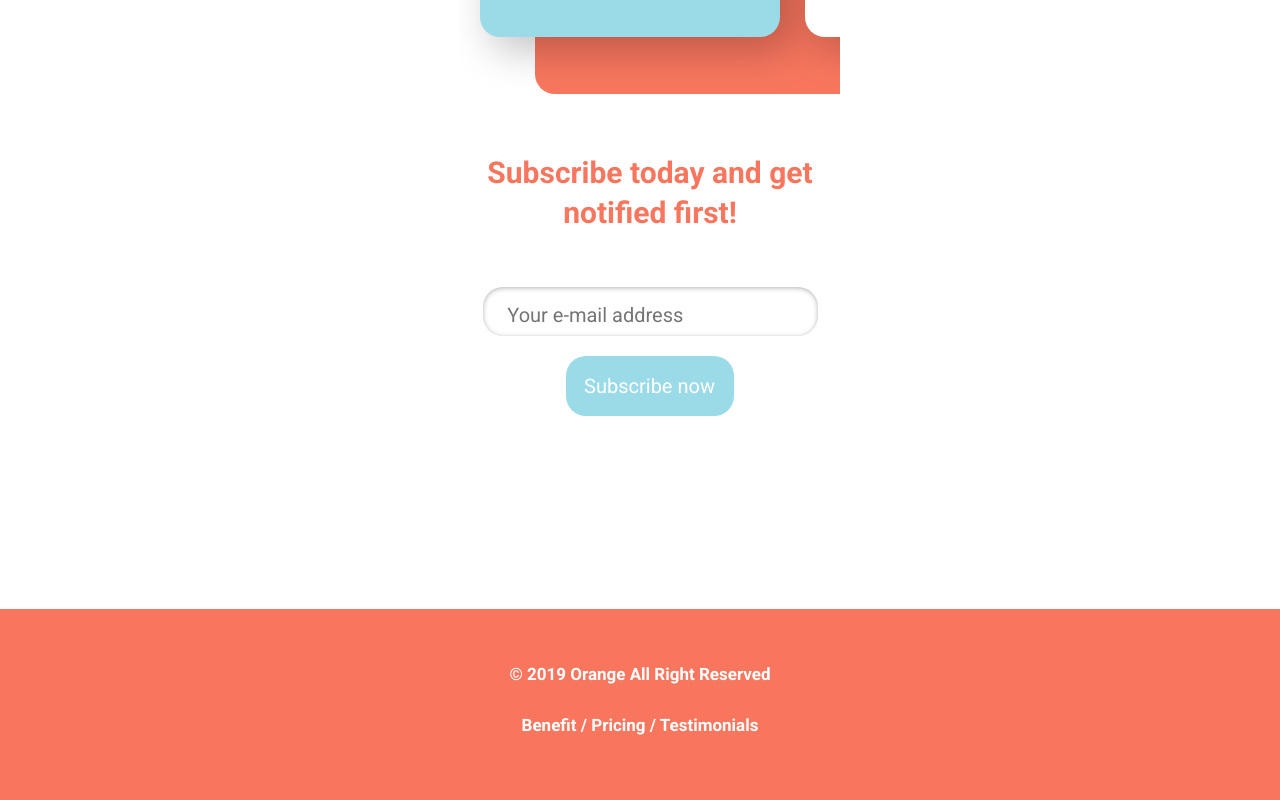
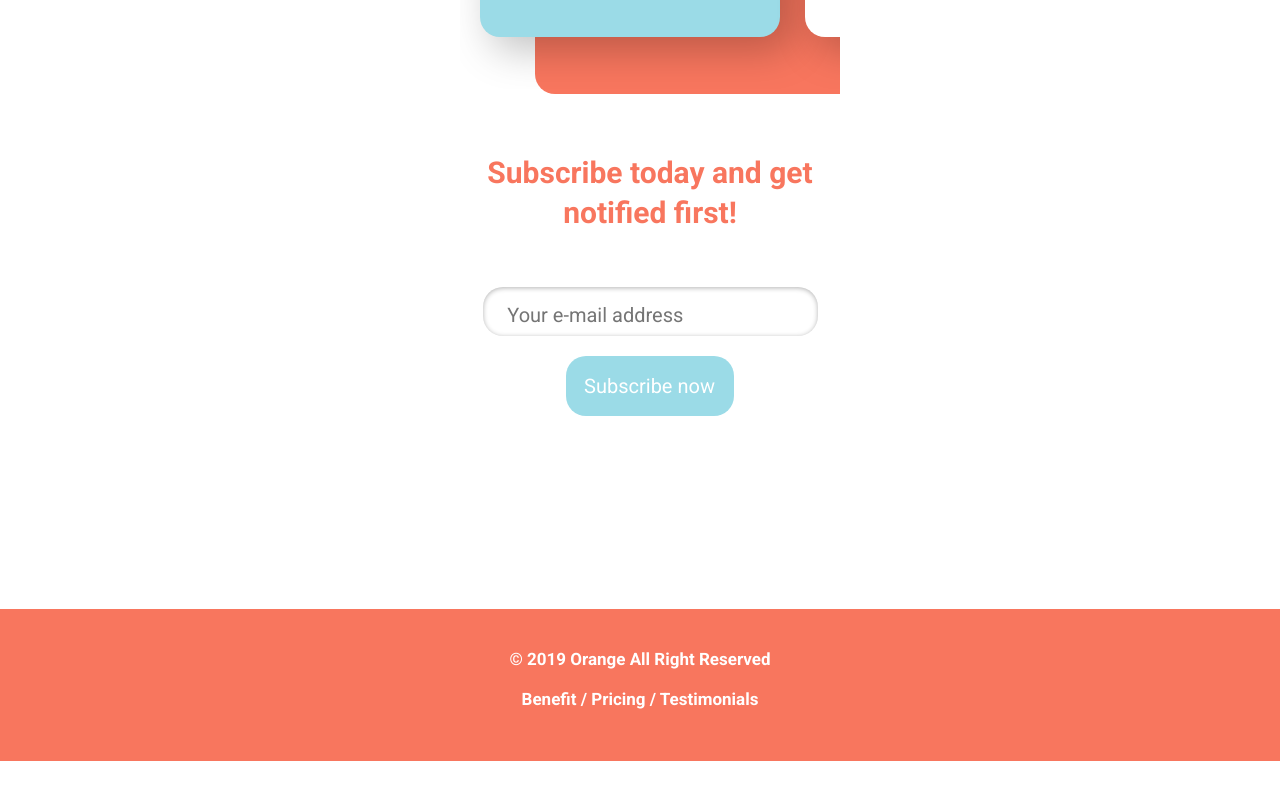
Before and after one commit to kakuliniec/Orange, a website built with Parcel: page index.html in a window 1280 px wide. Shown: the part 4557-5357 px from the top of the page. After the commit the page ends 5318 px from the top, so only its background shows below. Built offline with nearby package versions, Linux system fonts and the light colour scheme.

Commit message:
finish footer styling

```diff
--- a/src/scss/sections/footer.scss
+++ b/src/scss/sections/footer.scss
@@ -2,7 +2,7 @@
     background: #F8765E;
 
     .container {
-        padding: 40px 0px 52px 0px;
+        padding: 40px 20px 52px 20px;
     }
 
     &__nav {
@@ -11,8 +11,9 @@
         font-size: 17px;
         line-height: 20px;
         /* identical to box height, or 118% */
+        margin: 0;
+
     }
-
 
     &__rights {
         font-style: normal;
@@ -20,6 +21,8 @@
         font-size: 17px;
         line-height: 20px;
         /* or 118% */
+        margin: 0;
+        padding-bottom: 20px;
     }
 
 
```
